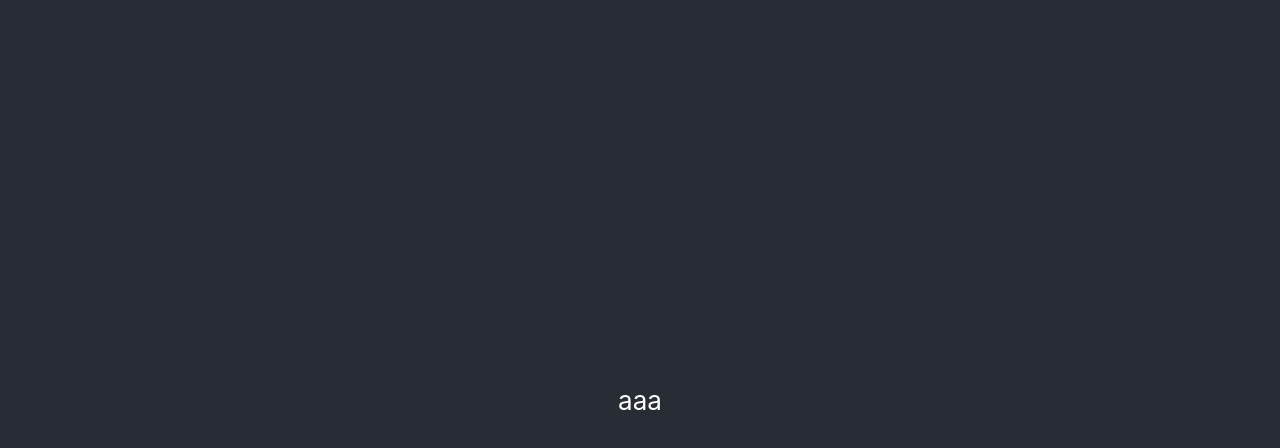
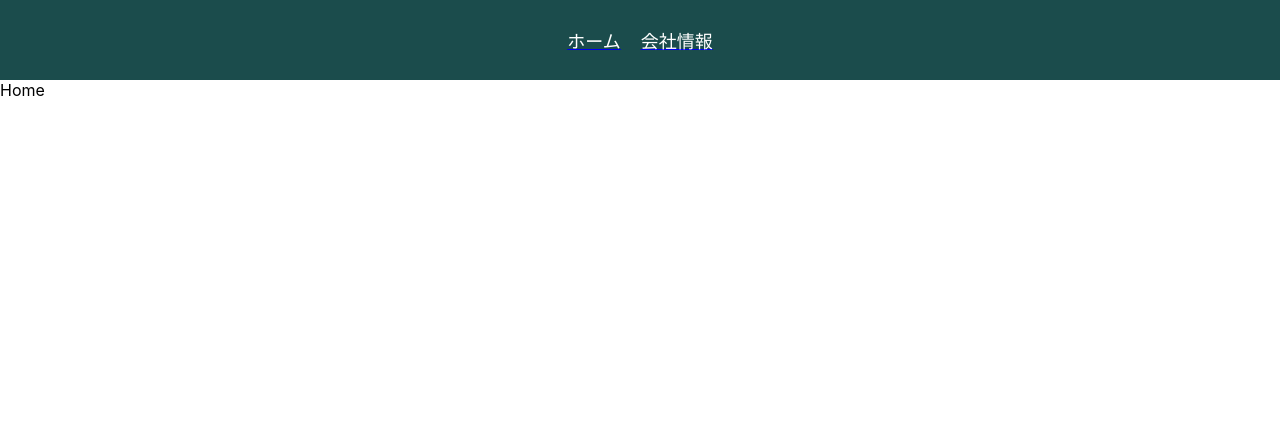
Before and after one commit to madanamaehanai/mysite, a React (Create React App) app: page / in a window 1280 px wide. Shown: the top 448 px of the page. Built offline with nearby package versions, Linux system fonts and the light colour scheme.

Commit message:
topbar作成

```diff
--- a/package.json
+++ b/package.json
@@ -8,6 +8,7 @@
     "@testing-library/user-event": "^13.5.0",
     "react": "^18.2.0",
     "react-dom": "^18.2.0",
+    "react-router-dom": "^6.20.1",
     "react-scripts": "5.0.1",
     "web-vitals": "^2.1.4"
   },
--- a/src/App.js
+++ b/src/App.js
@@ -1,12 +1,17 @@
+import { BrowserRouter as Router, Route, Routes, Navigate } from
+  "react-router-dom";
+import Home from "./pages/home/Home";
+import CompanyInformation from "./pages/home/CompanyInformation";
 import './App.css';
 
 function App() {
   return (
-    <div className="App">
-      <header className="App-header">
-        <p>aaa</p>
-      </header>
-    </div>
+    <Router>
+      <Routes>
+        <Route path="/" element={<Home />} />
+        <Route path="/companyinformation" element={<CompanyInformation />} />
+      </Routes>
+    </Router>
   );
 }
 
--- /dev/null
+++ b/src/components/Topbar/Topbar.css
@@ -0,0 +1,16 @@
+.topbar {
+  width: 100%;
+  height: 80px;
+  background-color: #1b4c4c;
+  display: flex;
+  align-items: center;
+  justify-content: center;
+}
+.topbar .home,
+.topbar .companyinformation {
+  list-style-type: none;
+  text-decoration: none;
+  font-size: 18px;
+  margin: 10px;
+  color: white;
+}/*# sourceMappingURL=Topbar.css.map */
--- /dev/null
+++ b/src/components/Topbar/Topbar.jsx
@@ -0,0 +1,16 @@
+import React from "react";
+import "./Topbar.css";
+import { Link } from "react-router-dom";
+
+export default function Topbar() {
+  return (
+    <nav className="topbar">
+      <Link to="/" className="topbarLink">
+        <li className="home">ホーム</li>
+      </Link>
+      <Link to="/companyinformation">
+        <li className="companyinformation">会社情報</li>
+      </Link>
+    </nav>
+  );
+}
--- /dev/null
+++ b/src/components/Topbar/Topbar.scss
@@ -0,0 +1,21 @@
+.topbar {
+  width: 100%;
+  height: 80px;
+  background-color: #1b4c4c;
+  display: flex;
+  align-items: center;
+  justify-content: center;
+
+  .home,
+  .companyinformation {
+    list-style-type: none;
+    text-decoration: none;
+    font-size: 18px;
+    margin: 10px;
+    color: white;
+  }
+  .home {
+  }
+  .companyinformation {
+  }
+}
--- /dev/null
+++ b/src/pages/home/CompanyInformation.jsx
@@ -0,0 +1,11 @@
+import React from 'react'
+import Topbar from '../../components/Topbar/Topbar.jsx'
+
+export default function CompanyInformation() {
+  return (
+    <>
+    <Topbar />
+    <div>CompanyInformation</div>
+    </>
+  );
+}
--- /dev/null
+++ b/src/pages/home/Home.jsx
@@ -0,0 +1,11 @@
+import React from 'react'
+import Topbar from '../../components/Topbar/Topbar.jsx'
+
+export default function Home() {
+  return (
+    <>
+    <Topbar />
+    <div>Home</div>
+    </>
+  );
+}
```
Also changed, not shown: 2 other files (tests, documents, lock files or other folders).
